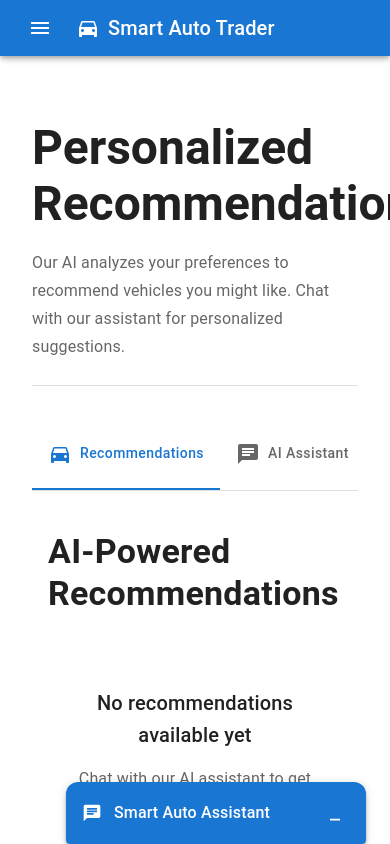
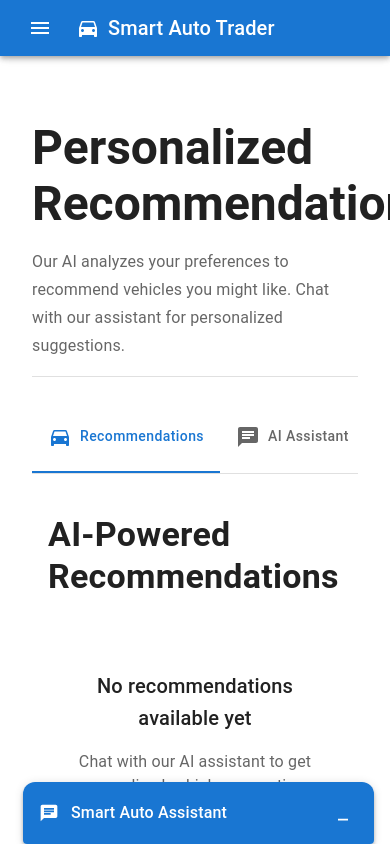
Before and after one commit to glesp/SmartAutoTrader, a React (Vite) app in the folder frontend/: page /recommendations in a window 390 px wide. Built offline with nearby package versions, Linux system fonts and the light colour scheme; sample sign-in values are in the browser's storage.

Commit message:
Improved responsiveness of multiple pages in terms of columns etc

```diff
--- a/frontend/src/components/chat/ChatInterface.tsx
+++ b/frontend/src/components/chat/ChatInterface.tsx
@@ -1,7 +1,7 @@
 import { useState, useRef, useEffect, useContext, useCallback } from 'react';
 import axios from 'axios';
 import { AuthContext } from '../../contexts/AuthContext';
-// Import Material-UI components
+import { Vehicle, RecommendationParameters } from '../../types/models';
 import Box from '@mui/material/Box';
 import TextField from '@mui/material/TextField';
 import Typography from '@mui/material/Typography';
@@ -40,37 +40,6 @@ interface Message {
   clarificationNeeded?: boolean;
   originalUserInput?: string;
   conversationId?: string;
-}
-
-interface Vehicle {
-  id: number;
-  make: string;
-  model: string;
-  year: number;
-  price: number;
-  mileage: number;
-  fuelType: number;
-  vehicleType: number;
-  images?: VehicleImage[] | { $values: VehicleImage[] };
-}
-
-interface VehicleImage {
-  id: number;
-  imageUrl: string;
-  isPrimary: boolean;
-}
-
-interface RecommendationParameters {
-  minPrice?: number;
-  maxPrice?: number;
-  minYear?: number;
-  maxYear?: number;
-  maxMileage?: number;
-  preferredMakes?: string[];
-  preferredVehicleTypes?: number[] | string[];
-  preferredFuelTypes?: number[] | string[];
-  desiredFeatures?: string[];
-  matchedCategory?: string;
 }
 
 interface ChatHistoryItem {
--- a/frontend/src/pages/RecommendationsPage.tsx
+++ b/frontend/src/pages/RecommendationsPage.tsx
@@ -19,22 +19,13 @@ import {
   AlertTitle,
   Fade,
   useTheme,
+  Grid,
+  Stack,
 } from '@mui/material';
 import MinimizeIcon from '@mui/icons-material/Minimize';
 import ChatIcon from '@mui/icons-material/Chat';
 import DirectionsCarIcon from '@mui/icons-material/DirectionsCar';
-import { Vehicle } from '../types/models';
-
-interface RecommendationParameters {
-  minPrice?: number;
-  maxPrice?: number;
-  minYear?: number;
-  maxYear?: number;
-  preferredMakes?: string[];
-  preferredVehicleTypes?: string[] | number[];
-  preferredFuelTypes?: string[] | number[];
-  desiredFeatures?: string[];
-}
+import { Vehicle, RecommendationParameters } from '../types/models';
 
 const RecommendationsPage = () => {
   const theme = useTheme();
@@ -97,21 +88,25 @@ const RecommendationsPage = () => {
   };
 
   return (
-    <Container maxWidth="lg" sx={{ py: 4, pb: 20 }}>
-      {/* Page Header */}
-      <Box sx={{ mb: 4 }}>
-        <Typography variant="h3" component="h1" fontWeight="bold" gutterBottom>
+    <Container maxWidth="lg" sx={{ py: 4, pb: { xs: 24, md: 20 } }}>
+      <Grid container spacing={3}>
+        {/* Page Header - Full width */}
+        <Grid item xs={12}>
+          <Stack spacing={2}>
+            <Typography variant="h3" component="h1" fontWeight="bold">
               Personalized Recommendations
             </Typography>
             <Typography variant="subtitle1" color="text.secondary">
-          Our AI analyzes your preferences to recommend vehicles you might like.
-          Chat with our assistant for personalized suggestions.
+              Our AI analyzes your preferences to recommend vehicles you might
+              like. Chat with our assistant for personalized suggestions.
             </Typography>
-        <Divider sx={{ mt: 3 }} />
-      </Box>
+            <Divider sx={{ mt: 1 }} />
+          </Stack>
+        </Grid>
 
-      {/* Tabs Navigation */}
-      <Box sx={{ mb: 3, borderBottom: 1, borderColor: 'divider' }}>
+        {/* Tabs Navigation - Full width */}
+        <Grid item xs={12}>
+          <Box sx={{ borderBottom: 1, borderColor: 'divider' }}>
             <Tabs
               value={activeTab}
               onChange={(e, newValue) => setActiveTab(newValue)}
@@ -134,8 +129,11 @@ const RecommendationsPage = () => {
               />
             </Tabs>
           </Box>
+        </Grid>
 
-      {/* Main Content Area - with recommendation highlight effect */}
+        {/* Main Content Area - Full width */}
+        <Grid item xs={12}>
+          {/* Background effect for new recommendations */}
           <Fade in={newRecommendationsFlag}>
             <Box
               sx={{
@@ -154,7 +152,6 @@ const RecommendationsPage = () => {
           <Paper
             elevation={0}
             sx={{
-          mb: 4,
               p: 0,
               borderRadius: 2,
               transition: 'all 0.5s ease',
@@ -183,37 +180,43 @@ const RecommendationsPage = () => {
               </Paper>
             )}
           </Paper>
+        </Grid>
 
-      {/* Show assistant promo only if there are no recommendations yet */}
-      {activeTab === 'recommendations' && recommendedVehicles.length === 0 && (
+        {/* Assistant Promo - Shown conditionally */}
+        {activeTab === 'recommendations' &&
+          recommendedVehicles.length === 0 && (
+            <Grid item xs={12}>
               <Alert
                 severity="info"
                 variant="outlined"
                 sx={{
                   borderRadius: 2,
-            mb: 4,
                   backgroundColor: 'rgba(25, 118, 210, 0.05)',
                 }}
               >
                 <AlertTitle sx={{ fontWeight: 'bold' }}>
                   Need help finding your perfect car?
                 </AlertTitle>
-          Our AI assistant can help you discover vehicles based on your specific
-          requirements and preferences. Use the chat in the bottom right corner
-          or switch to the AI Assistant tab!
+                Our AI assistant can help you discover vehicles based on your
+                specific requirements and preferences. Use the chat in the
+                bottom right corner or switch to the AI Assistant tab!
               </Alert>
+            </Grid>
           )}
+      </Grid>
 
-      {/* Facebook Messenger Style Chat - Header Always Visible */}
+      {/* Chat Widget - Fixed position */}
       {activeTab === 'recommendations' && (
         <Paper
           elevation={4}
           sx={{
             position: 'fixed',
             bottom: 0,
-            right: 24,
-            width: { xs: '300px', sm: '350px' },
-            height: isChatMinimized ? 'auto' : '500px',
+            right: { xs: '16px', sm: '24px' },
+            width: { xs: '90%', sm: '350px' },
+            maxWidth: { xs: 'calc(100% - 32px)', sm: '350px' },
+            height: isChatMinimized ? 'auto' : { xs: '80vh', sm: '500px' },
+            maxHeight: { xs: '80vh', sm: '500px' },
             display: 'flex',
             flexDirection: 'column',
             zIndex: 1050,
--- a/frontend/src/pages/VehicleDetailPage.tsx
+++ b/frontend/src/pages/VehicleDetailPage.tsx
@@ -216,9 +216,10 @@ const VehicleDetailPage = () => {
         </Typography>
       </Breadcrumbs>
 
+      {/* Main content Grid container */}
       <Grid container spacing={4}>
-        {/* Left column - Images and description */}
-        <Grid item xs={12} md={7}>
+        {/* Left column - Vehicle Images */}
+        <Grid item xs={12} md={6}>
           {/* Main image */}
           <Paper
             elevation={2}
@@ -258,9 +259,12 @@ const VehicleDetailPage = () => {
             <Box
               sx={{
                 display: 'grid',
-                gridTemplateColumns: 'repeat(5, 1fr)',
+                gridTemplateColumns: {
+                  xs: 'repeat(3, 1fr)',
+                  sm: 'repeat(5, 1fr)',
+                },
                 gap: 1,
-                mb: 4,
+                mb: { xs: 4, md: 0 },
               }}
             >
               {imageArray.map((image, index) => (
@@ -291,22 +295,10 @@ const VehicleDetailPage = () => {
               ))}
             </Box>
           )}
-
-          {/* Description */}
-          <Box sx={{ mt: 4 }}>
-            <Typography variant="h5" gutterBottom fontWeight="500">
-              Description
-            </Typography>
-            <Paper elevation={1} sx={{ p: 3, borderRadius: 2 }}>
-              <Typography variant="body1" sx={{ whiteSpace: 'pre-line' }}>
-                {vehicle.description}
-              </Typography>
-            </Paper>
-          </Box>
         </Grid>
 
         {/* Right column - Vehicle details */}
-        <Grid item xs={12} md={5}>
+        <Grid item xs={12} md={6}>
           <Paper
             elevation={3}
             sx={{
@@ -392,6 +384,20 @@ const VehicleDetailPage = () => {
             )}
           </Paper>
         </Grid>
+
+        {/* Description section - Full width below the other content */}
+        <Grid item xs={12}>
+          <Box sx={{ mt: { xs: 0, md: 4 } }}>
+            <Typography variant="h5" gutterBottom fontWeight="500">
+              Description
+            </Typography>
+            <Paper elevation={1} sx={{ p: 3, borderRadius: 2 }}>
+              <Typography variant="body1" sx={{ whiteSpace: 'pre-line' }}>
+                {vehicle.description}
+              </Typography>
+            </Paper>
+          </Box>
+        </Grid>
       </Grid>
     </Container>
   );
--- a/frontend/src/pages/VehicleListingPage.tsx
+++ b/frontend/src/pages/VehicleListingPage.tsx
@@ -86,17 +86,18 @@ const VehicleListingPage = () => {
       </Typography>
       <Divider sx={{ mb: 4 }} />
 
-      <Grid container spacing={4}>
-        {/* Filters sidebar */}
-        <Grid item xs={12} lg={3}>
+      {/* Main Grid container for layout */}
+      <Grid container spacing={3}>
+        {/* Filters section - 3 columns on md+ screens, full width on smaller screens */}
+        <Grid item xs={12} md={3}>
           <Box
             component={Paper}
             elevation={1}
             sx={{
               p: 2,
               borderRadius: 2,
-              position: { lg: 'sticky' },
-              top: { lg: '24px' },
+              position: { md: 'sticky' },
+              top: { md: '24px' },
             }}
           >
             <VehicleFilters
@@ -106,8 +107,8 @@ const VehicleListingPage = () => {
           </Box>
         </Grid>
 
-        {/* Vehicle grid */}
-        <Grid item xs={12} lg={9}>
+        {/* Vehicle results section - 9 columns on md+ screens, full width on smaller screens */}
+        <Grid item xs={12} md={9}>
           {loading ? (
             <Box
               display="flex"
@@ -137,6 +138,7 @@ const VehicleListingPage = () => {
             </Paper>
           ) : (
             <>
+              {/* Responsive grid for vehicle cards */}
               <Grid container spacing={3}>
                 {vehicles.map((vehicle) => (
                   <Grid item xs={12} sm={6} md={4} lg={4} key={vehicle.id}>
```
Also changed, not shown: frontend/src/pages/ProfilePage.tsx (+29 -37 lines), frontend/src/types/models.ts (+15 -3 lines), 2 other files (tests, documents, lock files or other folders). Lines whose indentation alone changed are shown as unchanged.
